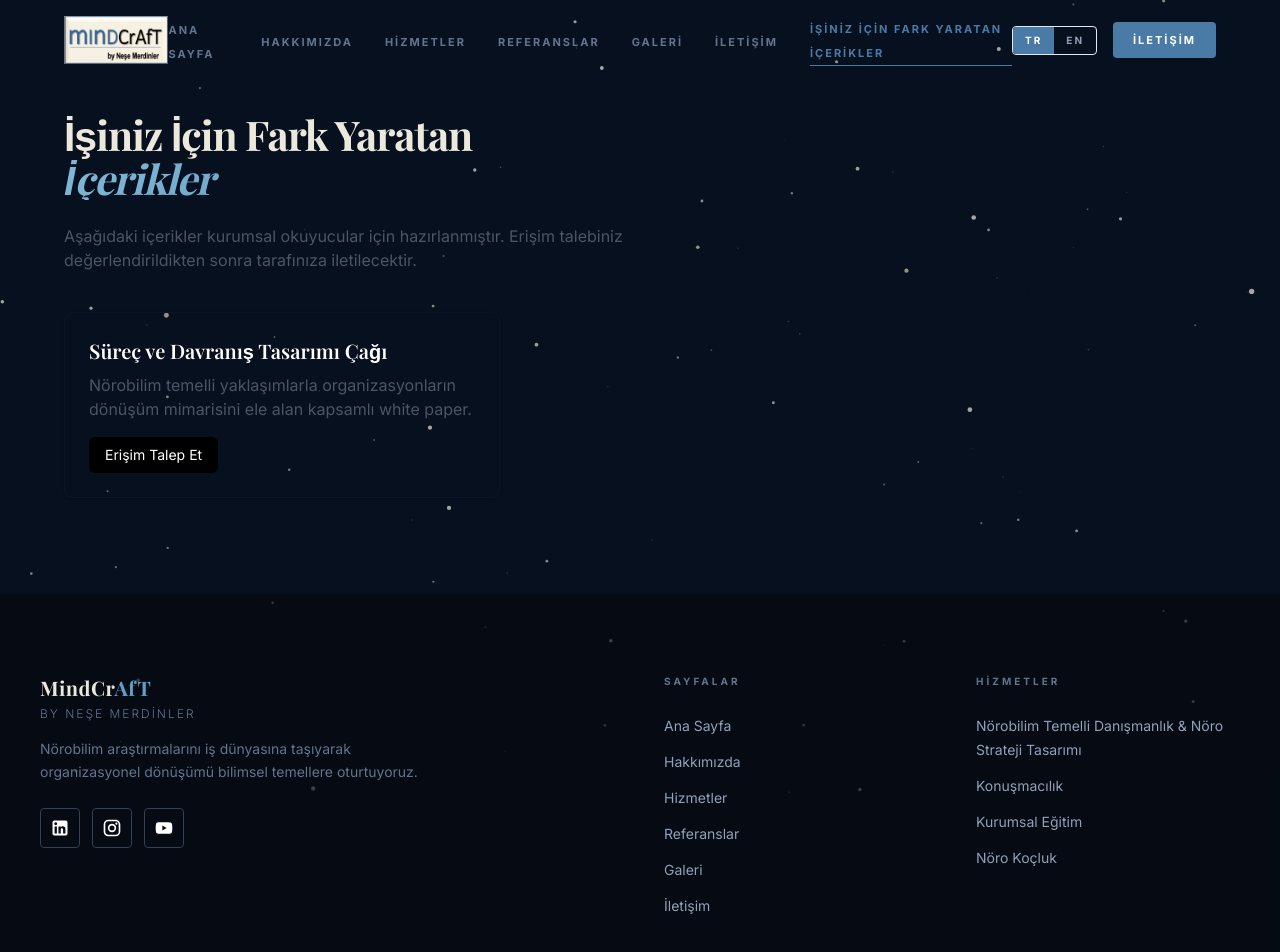
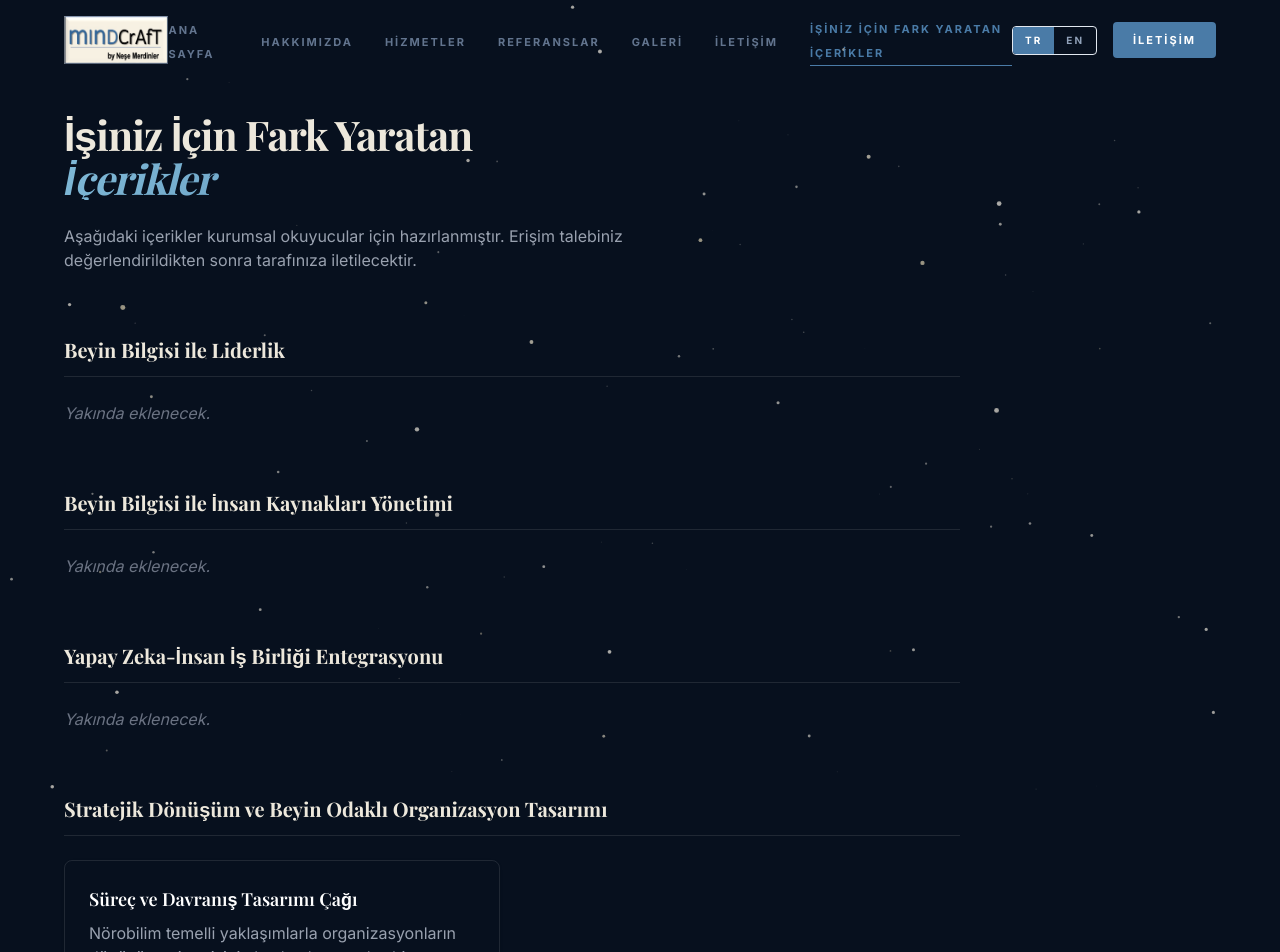
Before and after one commit to mindcraftbynese-cell/mindcraft-website, a Next.js app: page /kaynaklar in a window 1280 px wide. Shown: the top 952 px of the page. Built offline with nearby package versions, Linux system fonts and the light colour scheme.

Commit message:
kategori başlıkları eklendi

```diff
--- a/app/kaynaklar/page.tsx
+++ b/app/kaynaklar/page.tsx
@@ -1,10 +1,31 @@
 import Link from "next/link";
 
-const kaynaklar = [
+const kategoriler = [
+  {
+    baslik: "Beyin Bilgisi ile Liderlik",
+    kaynaklar: [
+      // Yeni içerik eklemek için buraya şu formatta bir obje ekle:
+      // { slug: "kisa-isim", baslik: "Başlık", aciklama: "Kısa açıklama." },
+    ],
+  },
+  {
+    baslik: "Beyin Bilgisi ile İnsan Kaynakları Yönetimi",
+    kaynaklar: [],
+  },
+  {
+    baslik: "Yapay Zeka-İnsan İş Birliği Entegrasyonu",
+    kaynaklar: [],
+  },
+  {
+    baslik: "Stratejik Dönüşüm ve Beyin Odaklı Organizasyon Tasarımı",
+    kaynaklar: [
       {
         slug: "surec-ve-davranis-tasarimi-cagi",
         baslik: "Süreç ve Davranış Tasarımı Çağı",
-    aciklama: "Nörobilim temelli yaklaşımlarla organizasyonların dönüşüm mimarisini ele alan kapsamlı white paper.",
+        aciklama:
+          "Nörobilim temelli yaklaşımlarla organizasyonların dönüşüm mimarisini ele alan kapsamlı white paper.",
+      },
+    ],
   },
 ];
 
@@ -28,15 +49,26 @@ export default function KaynaklarPage() {
           İçerikler
         </span>
       </h1>
-     <p className="text-gray-600 mb-10 max-w-2xl">
+
+      <p className="text-gray-400 mb-16 max-w-2xl">
         Aşağıdaki içerikler kurumsal okuyucular için hazırlanmıştır. Erişim
         talebiniz değerlendirildikten sonra tarafınıza iletilecektir.
       </p>
-      <div className="grid grid-cols-1 sm:grid-cols-2 gap-6 max-w-4xl">
-        {kaynaklar.map((k) => (
-          <div key={k.slug} className="border rounded-lg p-6 shadow-sm">
-         <h2 className="font-display text-xl font-semibold mb-2 text-white">{k.baslik}</h2>
-            <p className="text-gray-600 mb-4">{k.aciklama}</p>
+
+      {kategoriler.map((kategori) => (
+        <section key={kategori.baslik} className="mb-16 max-w-4xl">
+          <h2 className="font-display text-xl font-bold text-cream mb-6 border-b border-white/10 pb-3">
+            {kategori.baslik}
+          </h2>
+
+          {kategori.kaynaklar.length === 0 ? (
+            <p className="text-gray-500 italic">Yakında eklenecek.</p>
+          ) : (
+            <div className="grid grid-cols-1 sm:grid-cols-2 gap-6">
+              {kategori.kaynaklar.map((k) => (
+                <div key={k.slug} className="border border-white/10 rounded-lg p-6 shadow-sm">
+                  <h3 className="font-display text-lg font-semibold mb-2 text-white">{k.baslik}</h3>
+                  <p className="text-gray-400 mb-4">{k.aciklama}</p>
                   <Link
                     href={`/kaynaklar/erisim-talebi?icerik=${k.slug}`}
                     className="inline-block bg-black text-white px-4 py-2 rounded-md text-sm"
@@ -46,6 +78,9 @@ export default function KaynaklarPage() {
                 </div>
               ))}
             </div>
+          )}
+        </section>
+      ))}
     </main>
   );
 }
```
Lines whose indentation alone changed are shown as unchanged.
